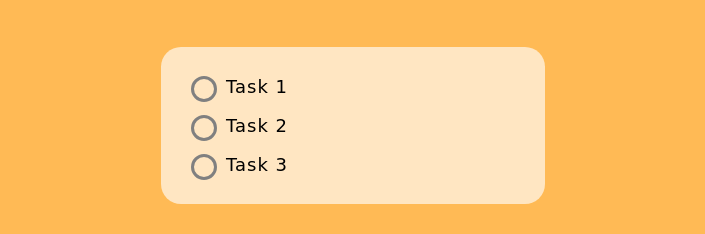
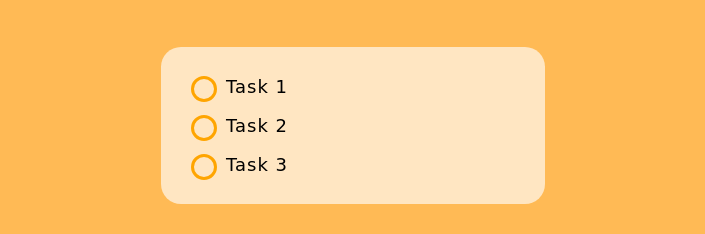
Before and after one commit to Keerthanaparthiban/To-do-list-app, a plain HTML site: page index.html in a window 1280 px wide. Shown: the part 189-423 px from the top of the page, without its empty margins (287-992 px from the left). Drawn offline with Linux system fonts and the light colour scheme; a web font is replaced by a local one.

Commit message:
border color change

```diff
--- a/style.css
+++ b/style.css
@@ -108,7 +108,7 @@ ul li::before {
   position: absolute;
   height: 20px;
   width: 20px;
-  border: 3px solid gray;
+  border: 3px solid orange;
   border-radius: 50%;
   left: 10px;
 }
```
